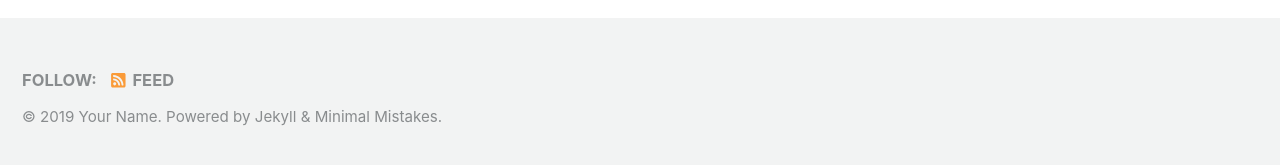
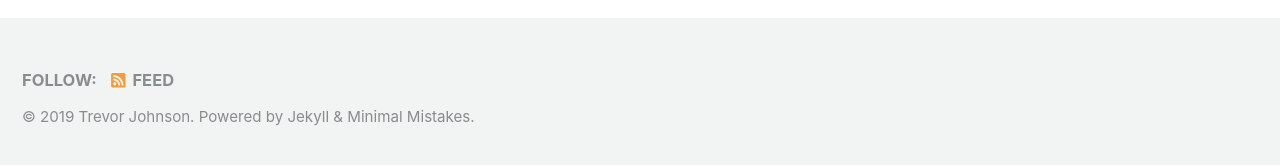
Before and after one commit to trevor-johnson/tpjohnson.github.io, a Jekyll site: the page built from index.html, in a window 1280 px wide and 900 px high, scrolled down 222 px. Shown: the part 727-892 px from the top of the window. Built offline with Jekyll 4.4.1, drawn with Linux system fonts in a browser that asks for light colours; cached includes are drawn as plain includes; nearby versions of some CDN libraries; the list of posts is cut into pages by our own code; some of the changed text lies outside the part shown.

Commit message:
testing a config yaml edit

```diff
--- a/_config.yml
+++ b/_config.yml
@@ -16,10 +16,10 @@ minimal_mistakes_skin    : "default" # "air", "aqua", "contrast", "dark", "dirt"
 
 # Site Settings
 locale                   : "en-US"
-title                    : "Site Title"
+title                    : "Trevor Johnson"
 title_separator          : "-"
-name                     : "Your Name"
-description              : "An amazing website."
+name                     : "Trevor Johnson"
+description              : "Actuary | Sports Statistics | Data Science Noob"
 url                      : # the base hostname & protocol for your site e.g. "https://mmistakes.github.io"
 baseurl                  : # the subpath of your site, e.g. "/blog"
 repository               : # GitHub username/repo-name e.g. "mmistakes/minimal-mistakes"
```
